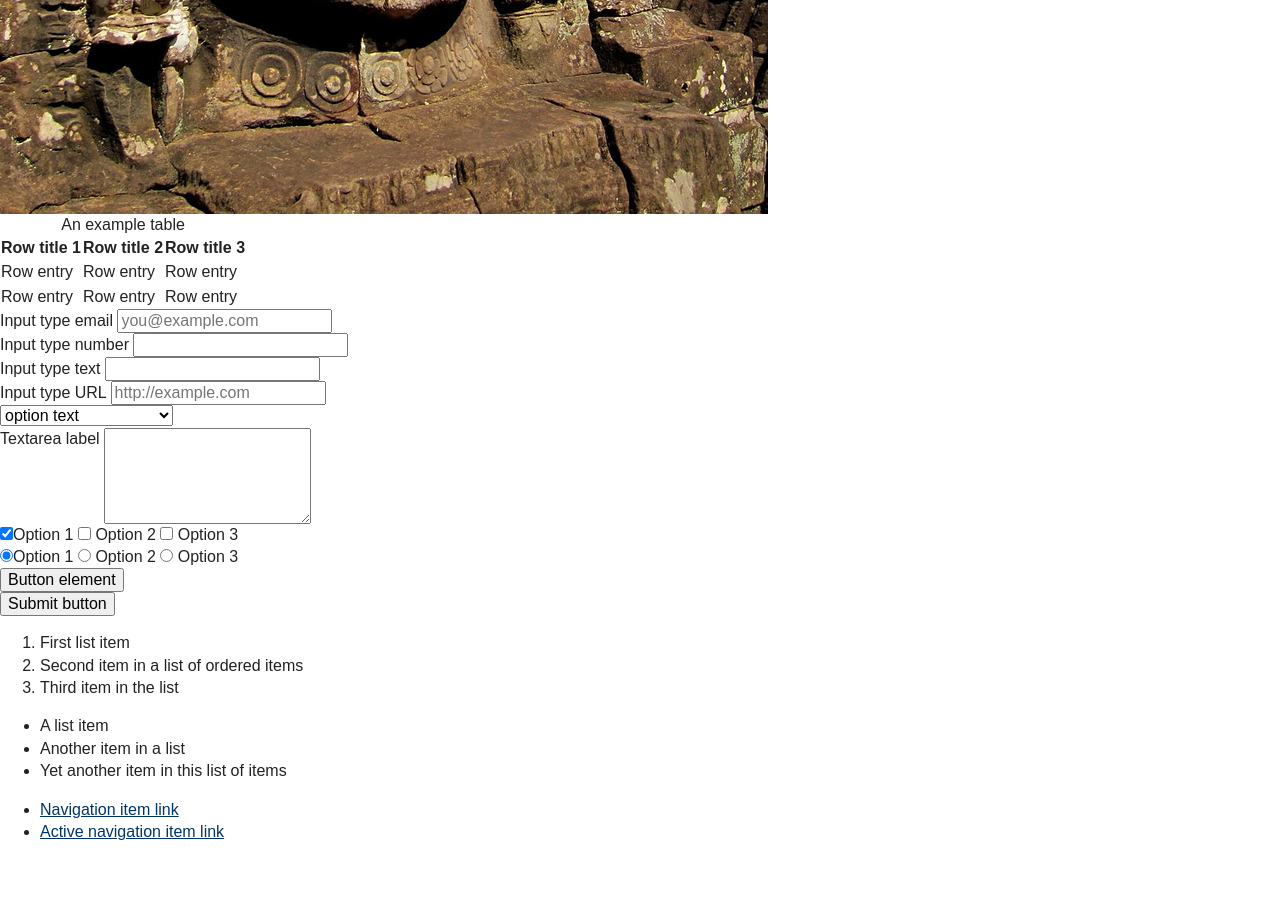
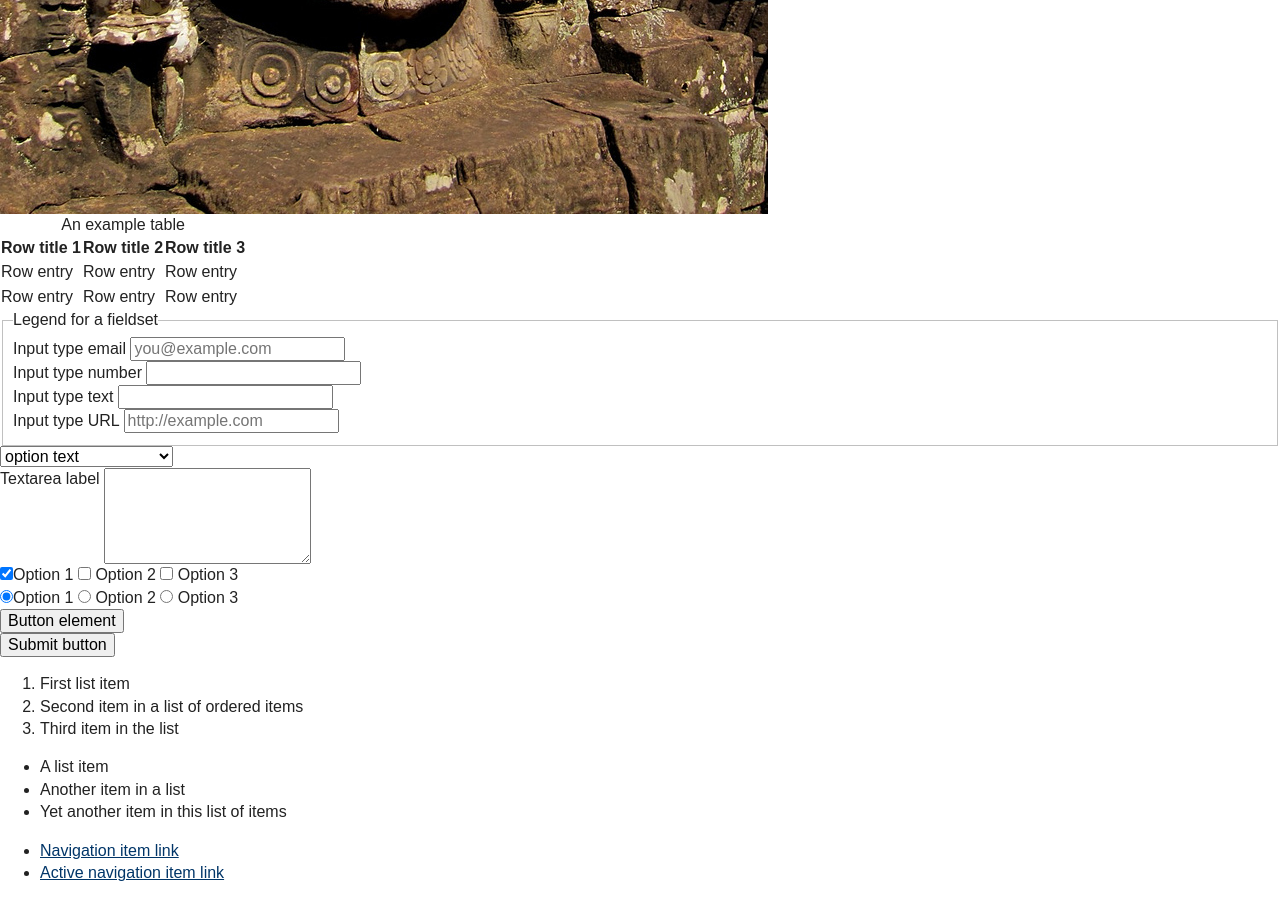
Before and after one commit to SteveBarnett/Front-end-Style-Guide, a Jekyll site: the page built from index.html, in a window 1280 px wide and 900 px high, scrolled down 1709 px. Built offline with Jekyll 4.4.1, drawn with Linux system fonts in a browser that asks for light colours; Markdown is read by kramdown in place of the engine named in the settings; before the commit the page ends 2568 px from its top, so only the background shows below that.

Commit message:
Added fieldset, legend

```diff
--- a/_layouts/default.html
+++ b/_layouts/default.html
@@ -53,10 +53,13 @@
         {% include table.html %}
 
         <form action="">
-          {% include input-email.html %} <br />
-          {% include input-number.html %} <br />
-          {% include input-text.html %} <br />
-          {% include input-url.html %} <br />
+          <fieldset>
+            <legend>Legend for a fieldset</legend>
+            {% include input-email.html %} <br />
+            {% include input-number.html %} <br />
+            {% include input-text.html %} <br />
+            {% include input-url.html %} <br />
+          </fieldset>
           {% include select.html %} <br />
           {% include textarea.html %} <br />
           {% include checkbox.html %} <br />
```
